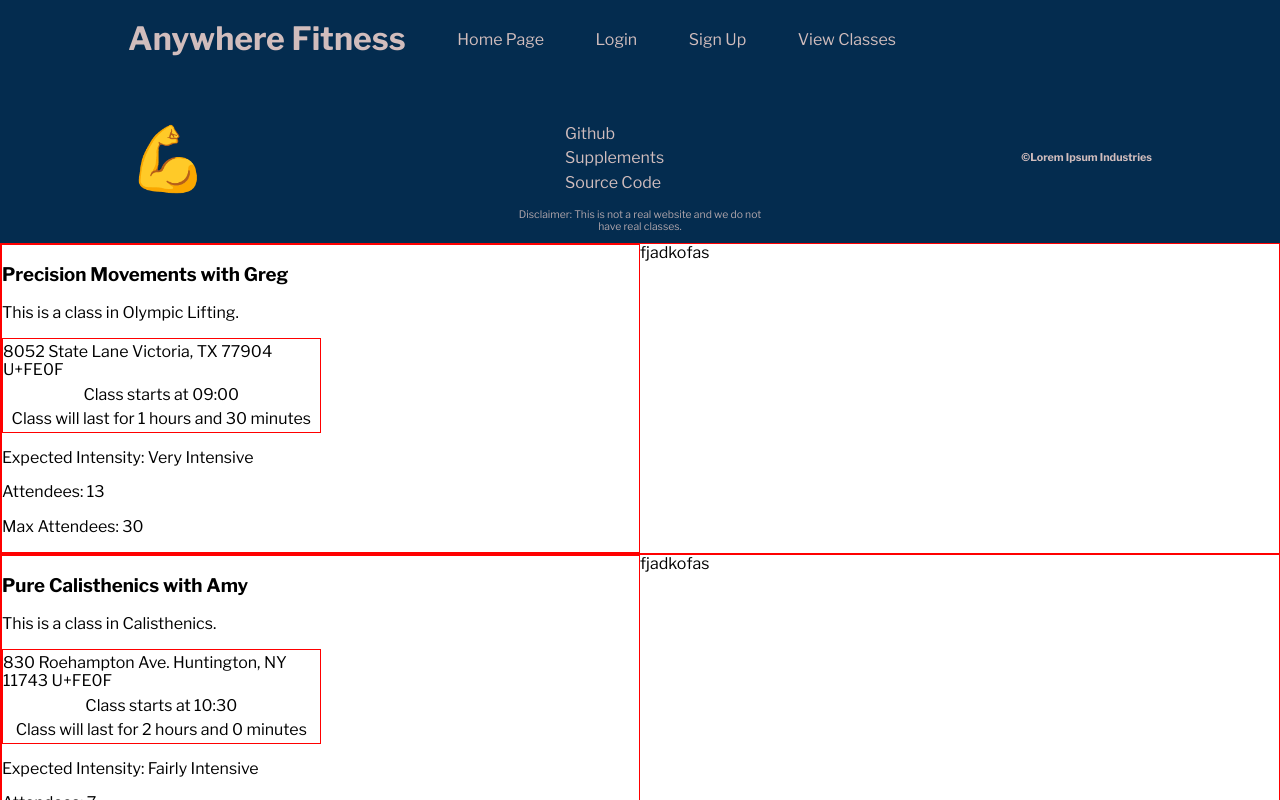
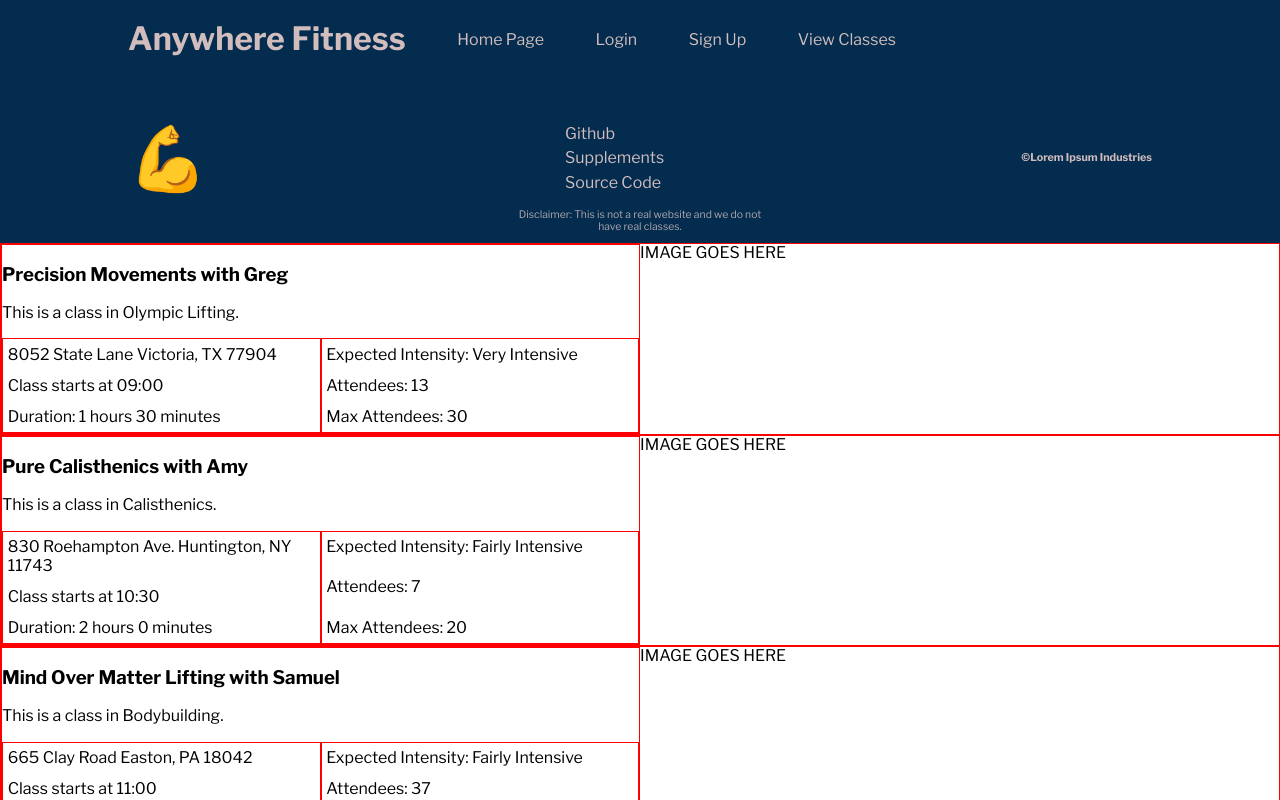
Before and after one commit to ft-anywhere-fitness/Full-Time-Anywhere-Fitness-Front-End, a React (Create React App) app: page /classes in a window 1280 px wide. Shown: the top 800 px of the page. Built offline with nearby package versions, Linux system fonts and the light colour scheme.

Commit message:
taking shape more. I've got the basic skeleton of the class component styling for larger screens, haven't worked on smaller screens yet

```diff
--- a/src/components/Class.js
+++ b/src/components/Class.js
@@ -25,24 +25,23 @@ const Class = (props) => {
     <div className ='class-container'>
      <section className= 'info-container'>
         <h3 className='class-name-container'>{name}</h3>
+        <p className= 'class-info-item'>This is a class in {type}.</p>
         <div className = 'class-details-container'>
-          <p className= 'class-info-item'>This is a class in {type}.</p>
           <div className='class-location-times'>
-            <p className= 'class-info-item'>{location} U+FE0F</p>
+            <p className= 'class-info-item'>{location} </p>
             <p className= 'class-info-item'>Class starts at {startTime}</p>
-            <p className= 'class-info-item'>Class will last for {duration.hours} hours and {duration.minutes} minutes</p>
+            <p className= 'class-info-item'>Duration: {duration.hours} hours {duration.minutes} minutes</p>
           </div>
 
-
-
-
-          <p className= 'class-info-item'>Expected Intensity: {intensityLevel}</p>
-          <p className= 'class-info-item'>Attendees: {currentlyEnrolled}</p>
-          <p className= 'class-info-item'>Max Attendees: {classSizeLimit}</p>
+          <div className='intensity-attendees-container'>
+            <p className= 'class-info-item'>Expected Intensity: {intensityLevel}</p>
+            <p className= 'class-info-item'>Attendees: {currentlyEnrolled}</p>
+            <p className= 'class-info-item'>Max Attendees: {classSizeLimit}</p>
+          </div>
         </div>
       </section>
       <section className='img-container'>
-        fjadkofas
+        IMAGE GOES HERE
       </section>
     </div>
   );
--- a/src/index.css
+++ b/src/index.css
@@ -438,12 +438,19 @@ nav {
 .img-container {
   width: 50%;
 }
-.class-location-times {
+.class-details-container {
+  display: flex;
+}
+.class-location-times,
+.intensity-attendees-container {
   display: flex;
   flex-direction: column;
   border: 1px solid red;
   width: 50%;
+  justify-content: space-between;
 }
-.class-location-times p {
-  margin: 1% auto;
+.class-location-times p,
+.intensity-attendees-container p {
+  margin: 1.25% 0.75%;
+  padding: 0.75%;
 }
--- a/src/less/class.less
+++ b/src/less/class.less
@@ -22,14 +22,20 @@
     width: 50%;
 }
 
-.class-location-times{
+.class-details-container{
+    display: flex;
+
+}
+
+.class-location-times, .intensity-attendees-container{
     display: flex;
     flex-direction: column;
     border: 1px solid red;
     width: 50%;
+    justify-content: space-between;
 }
 
-.class-location-times p{
-    margin: 1% auto;
-
+.class-location-times p, .intensity-attendees-container p{
+    margin: 1.25% 0.75%;
+    padding: 0.75%;
 }
```
